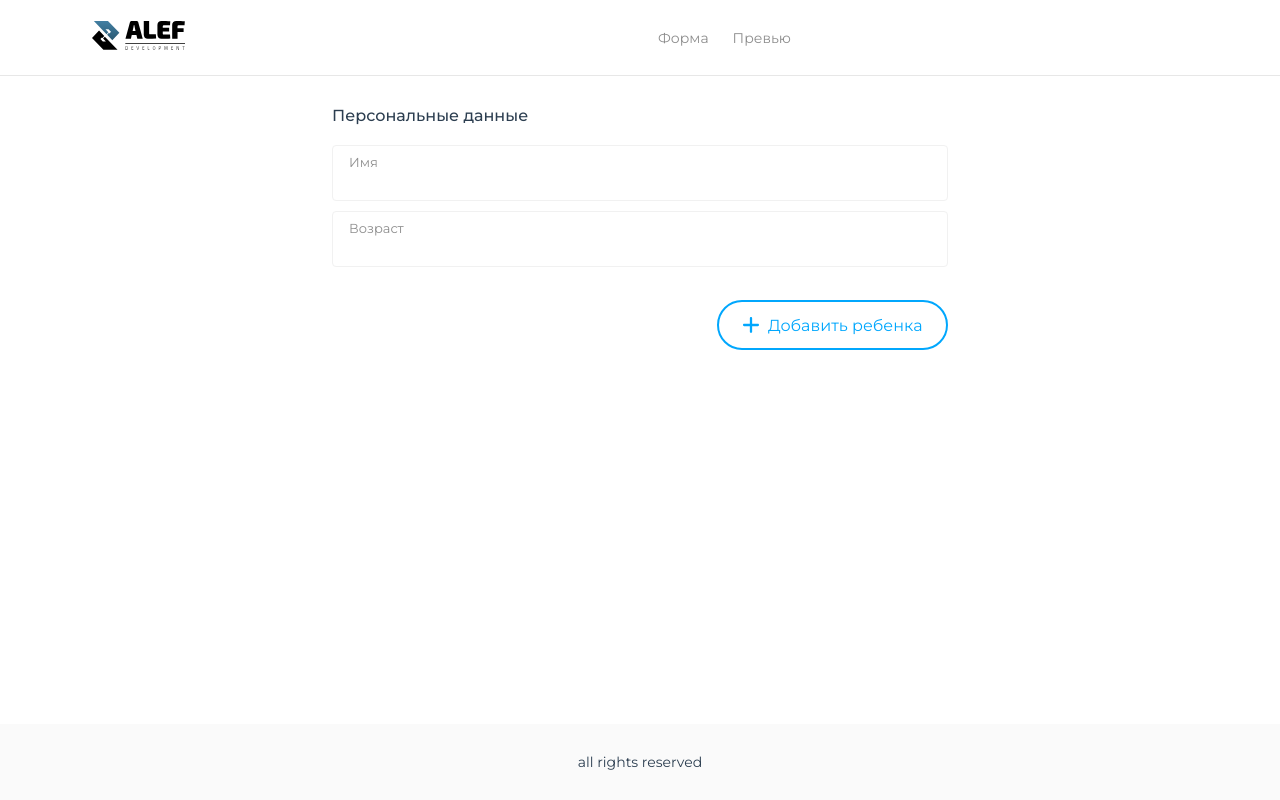
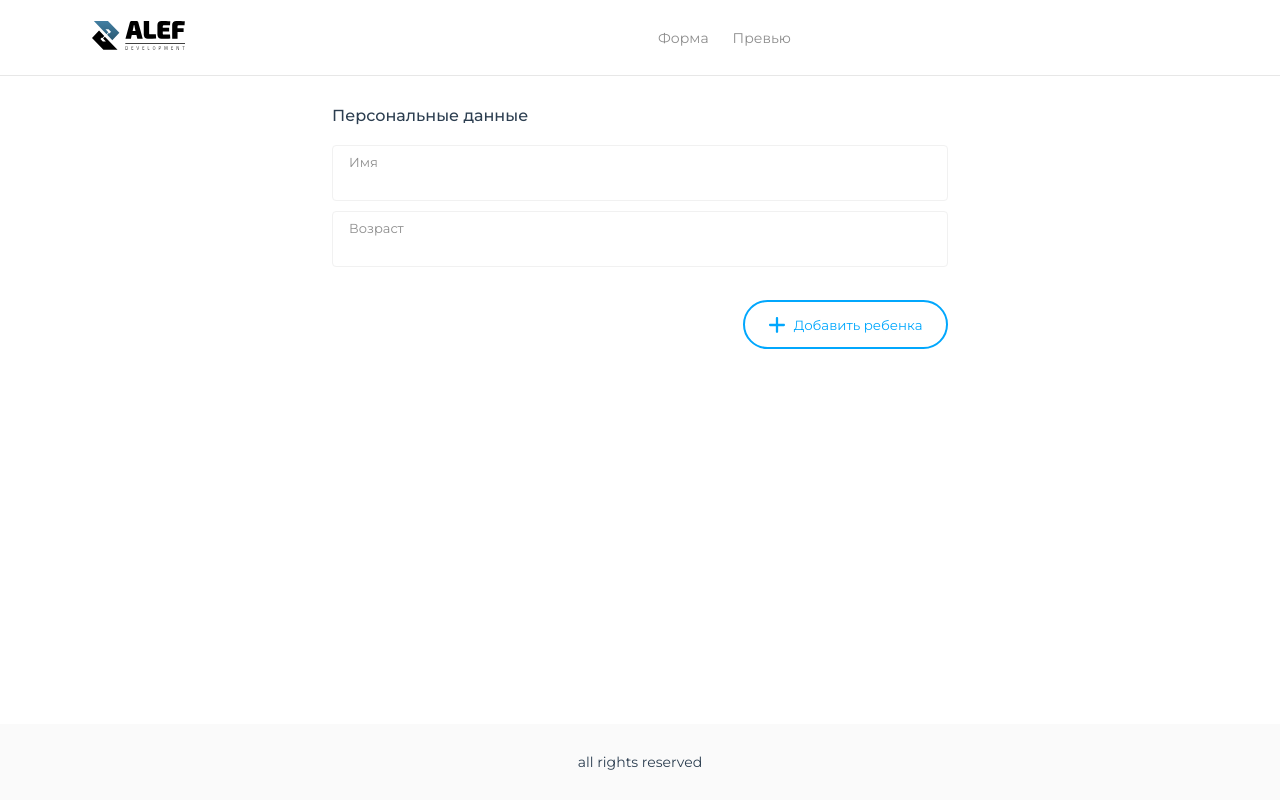
Before and after one commit to Decronus/alef-test-task, a Vue app: page / in a window 1280 px wide. Built offline with nearby package versions, Linux system fonts and the light colour scheme.

Commit message:
buttons ref

```diff
--- a/src/App.vue
+++ b/src/App.vue
@@ -48,6 +48,10 @@ p {
     font-weight: 400;
 }
 
+button {
+    border: 0;
+}
+
 .page-container {
     margin: 0 20px 100px 20px;
 }
--- a/src/components/AddChildComp.vue
+++ b/src/components/AddChild.vue
@@ -11,7 +11,7 @@ import InputComp from "./InputComp.vue";
 
 export default {
     components: { InputComp },
-    name: "add-child-comp",
+    name: "add-child",
     props: {
         index: {
             required: true,
--- a/src/components/buttons/AddBtnComp.vue
+++ b/src/components/buttons/AddButton.vue
@@ -1,20 +1,20 @@
 <template>
-    <div class="add-btn-wrap">
+    <button class="add-btn">
         <plus-icon-comp />
         <slot></slot>
-    </div>
+    </button>
 </template>
 
 <script>
 import PlusIconComp from "../icons/PlusIconComp.vue";
 export default {
     components: { PlusIconComp },
-    name: "add-btn-comp",
+    name: "add-button",
 };
 </script>
 
 <style>
-.add-btn-wrap {
+.add-btn {
     padding: 13.5px 23.5px;
     border: 2px solid #01a7fd;
     border-radius: 100px;
@@ -24,9 +24,10 @@ export default {
     align-items: center;
     gap: 7.5px;
     align-self: flex-end;
+    background: none;
 }
 
-.add-btn-wrap:hover {
+.add-btn:hover {
     border: 2px solid #76d1ff;
 }
 </style>
--- a/src/components/buttons/PrimaryBtnComp.vue
+++ b/src/components/buttons/PrimaryButton.vue
@@ -1,12 +1,12 @@
 <template>
-    <div class="primary-btn-wrap" :style="disabledStyle">
+    <button class="primary-button" :style="disabledStyle">
         <slot></slot>
-    </div>
+    </button>
 </template>
 
 <script>
 export default {
-    name: "primary-btn-comp",
+    name: "primary-button",
     props: {
         disabled: {
             required: true,
@@ -23,7 +23,7 @@ export default {
 </script>
 
 <style>
-.primary-btn-wrap {
+.primary-button {
     display: flex;
     align-items: center;
     padding: 16px 20px;
@@ -35,7 +35,7 @@ export default {
     margin-top: 20px;
 }
 
-.primary-btn-wrap:hover {
+.primary-button:hover {
     background: #2bb8ff;
 }
 </style>
--- a/src/pages/MainPage.vue
+++ b/src/pages/MainPage.vue
@@ -16,10 +16,10 @@
         <div class="children-wrap">
             <div class="children-header-and-btn">
                 <h3 class="children-header" :style="childrenBlockVisibility">Дети (макс. 5)</h3>
-                <add-btn-comp :style="addChildBtnVisibility" @click="addChild">Добавить ребенка</add-btn-comp>
+                <add-button :style="addChildBtnVisibility" @click="addChild">Добавить ребенка</add-button>
             </div>
 
-            <add-child-comp
+            <add-child
                 v-for="(child, index) in children"
                 :key="child.id"
                 :index="index"
@@ -27,8 +27,8 @@
                 @ageInputEmit="(value) => (children[index].age = value)"
                 @deleteChild="(index) => deleteChild(index)"
             />
-            <primary-btn-comp v-if="children.length > 0" :disabled="!checkFillInputs" @click="saveParent"
-                >Сохранить</primary-btn-comp
+            <primary-button v-if="children.length > 0" :disabled="!checkFillInputs" @click="saveParent"
+                >Сохранить</primary-button
             >
         </div>
     </div>
@@ -36,18 +36,18 @@
 
 <script>
 import InputComp from "@/components/InputComp.vue";
-import AddBtnComp from "@/components/buttons/AddBtnComp.vue";
-import AddChildComp from "@/components/AddChildComp.vue";
-import PrimaryBtnComp from "@/components/buttons/PrimaryBtnComp.vue";
+import AddChild from "@/components/AddChild.vue";
+import AddButton from "@/components/buttons/AddButton.vue";
+import PrimaryButton from "@/components/buttons/PrimaryButton.vue";
 import { v4 as uuidv4 } from "uuid";
 
 export default {
     name: "main-page",
     components: {
         InputComp,
-        AddBtnComp,
-        AddChildComp,
-        PrimaryBtnComp,
+        AddButton,
+        PrimaryButton,
+        AddChild,
     },
 
     data() {
```
